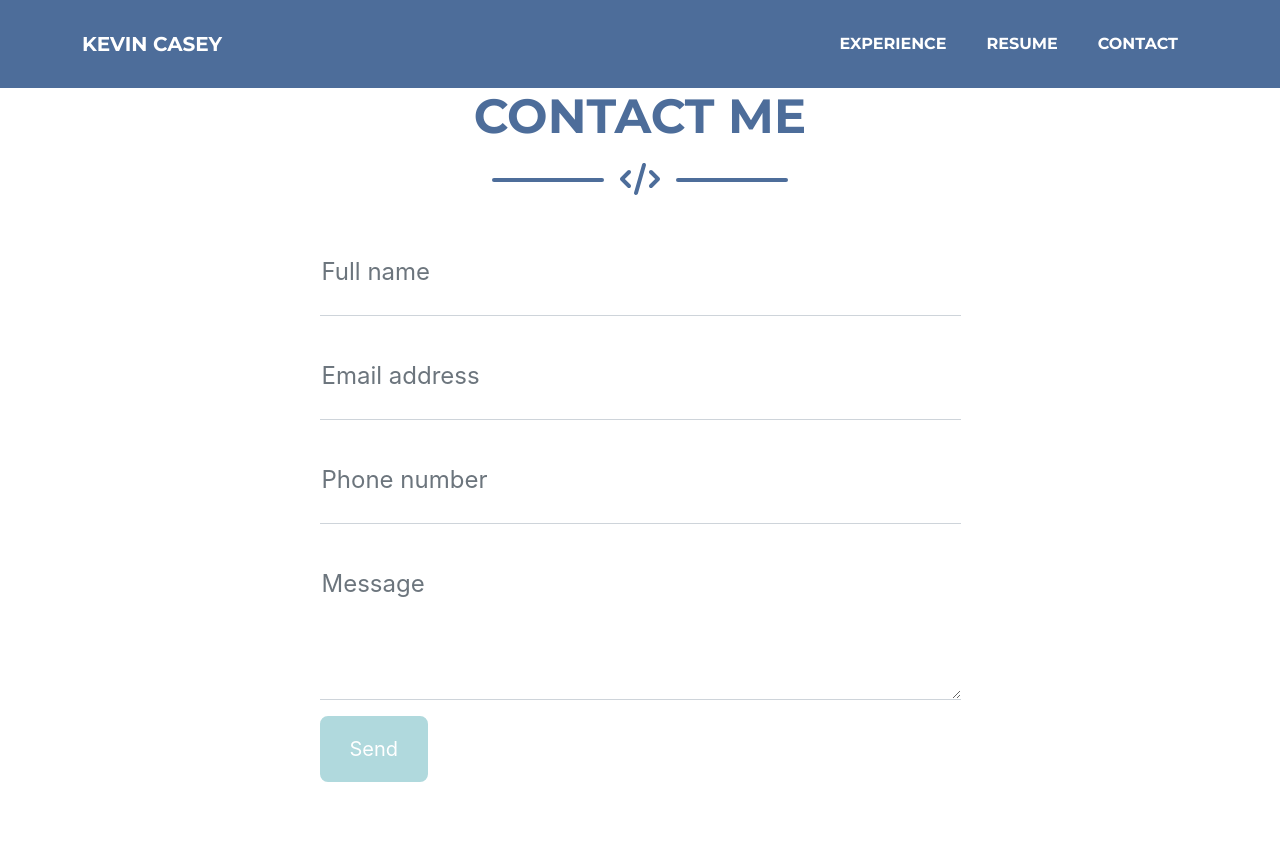
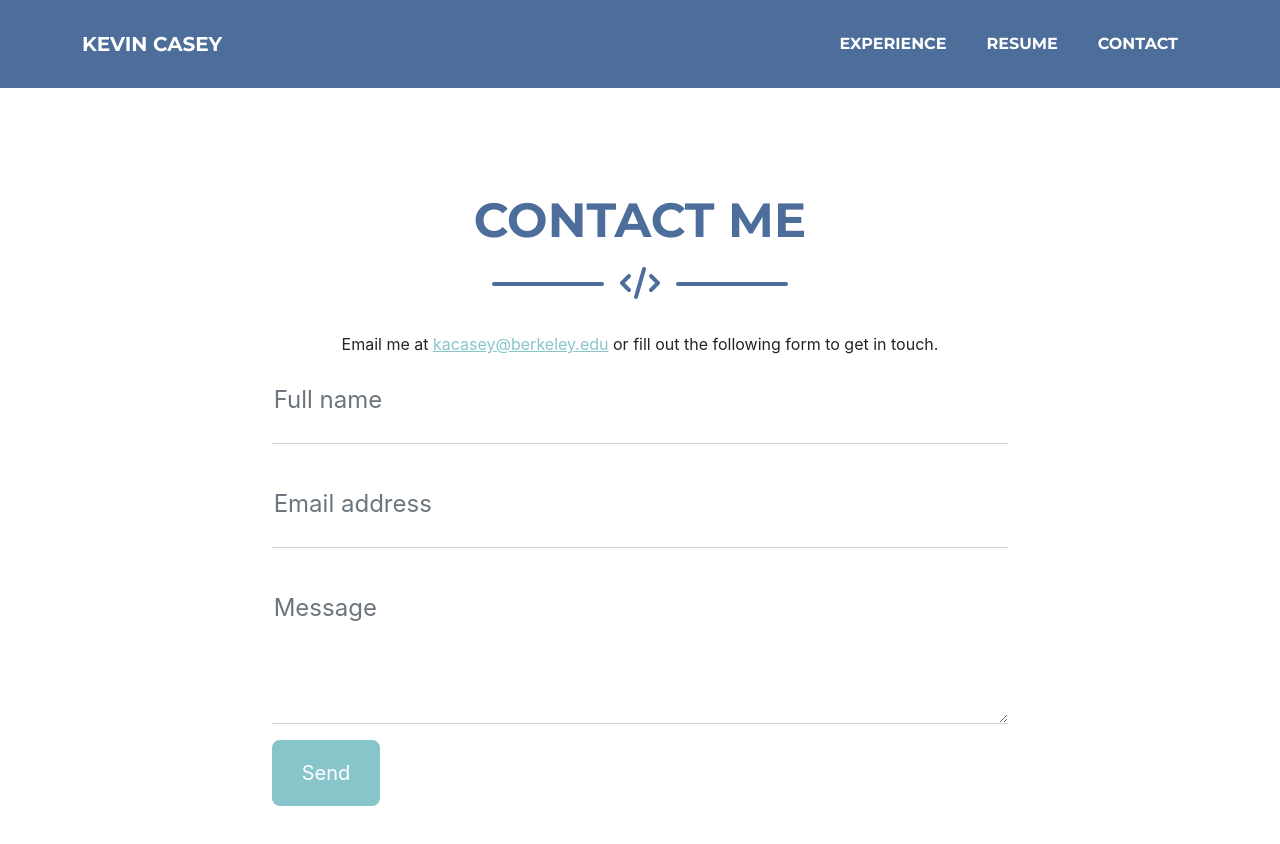
Before and after one commit to kacasey8/kevincasey2, a React (Create React App) app: page /contact in a window 1280 px wide. Shown: the top 844 px of the page. Built offline with nearby package versions, Linux system fonts and the light colour scheme.

Commit message:
wrap  up contact section

```diff
--- a/package.json
+++ b/package.json
@@ -21,7 +21,7 @@
     "node": "20.x"
   },
   "scripts": {
-    "start": "node server/server.js",
+    "start": "react-scripts start",
     "build": "react-scripts build",
     "test": "react-scripts test",
     "eject": "react-scripts eject"
--- a/src/components/Contact.js
+++ b/src/components/Contact.js
@@ -1,11 +1,47 @@
-import React, { useRef} from "react";
+import React, { useRef, useState } from "react";
+import emailjs from "@emailjs/browser";
+import Alert from "react-bootstrap/Alert";
 
 function Contact() {
+  const form = useRef();
+  const [alertAttributes, setAlertAttributes] = useState({
+    visible: false,
+    title: "",
+    msg: "",
+    variant: "",
+  });
+
+  const sendEmail = (e) => {
+    e.preventDefault();
+    emailjs
+      .sendForm(
+        "service_xpsdc4b",
+        "template_e1f34gj",
+        form.current,
+        process.env.REACT_APP_EMAIL_JS_KEY
+      )
+      .then(
+        () => {
+          setAlertAttributes({
+            visible: true,
+            title: "Successfully sent email",
+            msg: "Emailed kacasey@berkeley.edu",
+            variant: "success",
+          });
+        },
+        (error) => {
+          setAlertAttributes({
+            visible: true,
+            title: "Failed to send email",
+            msg: `See error ${error.text} and email kacasey@berkeley.edu`,
+            variant: "danger",
+          });
+        }
+      );
+  };
   return (
     <div>
       <section className="page-section" id="contact">
-        <div className="container">
-          {/* Contact Section Heading*/}
         <h2 className="page-section-heading text-center text-uppercase text-secondary mb-0">
           Contact Me
         </h2>
@@ -17,125 +53,68 @@ function Contact() {
           </div>
           <div className="divider-custom-line"></div>
         </div>
-          {/* Contact Section Form*/}
+        <div className="d-flex align-items-center flex-column">
+          <div>
+            Email me at{" "}
+            <a href="mailto:kacasey@berkeley.edu">kacasey@berkeley.edu</a> or
+            fill out the following form to get in touch.
+          </div>
+        </div>
         <div className="row justify-content-center">
           <div className="col-lg-8 col-xl-7">
-              {/* * * * * * * * * * * * * * * **/}
-              {/* * * SB Forms Contact Form * **/}
-              {/* * * * * * * * * * * * * * * **/}
-              {/* This form is pre-integrated with SB Forms.*/}
-              {/* To make this form functional, sign up at*/}
-              {/* https://startbootstrap.com/solution/contact-forms*/}
-              {/* to get an API token!*/}
-              <form id="contactForm" data-sb-form-api-token="API_TOKEN">
-                {/* Name input*/}
+            <form ref={form} onSubmit={sendEmail}>
               <div className="form-floating mb-3">
                 <input
                   className="form-control"
-                    id="name"
+                  id="from_name"
+                  name="from_name"
                   type="text"
                   placeholder="Enter your name..."
-                    data-sb-validations="required"
+                  required={true}
                 />
-                  <label htmlFor="name">Full name</label>
-                  <div
-                    className="invalid-feedback"
-                    data-sb-feedback="name:required"
-                  >
-                    A name is required.
+                <label htmlFor="from_name">Full name</label>
               </div>
-                </div>
-                {/* Email address input*/}
               <div className="form-floating mb-3">
                 <input
                   className="form-control"
-                    id="email"
+                  id="reply_to"
+                  name="reply_to"
                   type="email"
                   placeholder="name@example.com"
-                    data-sb-validations="required,email"
+                  required={true}
                 />
                 <label htmlFor="email">Email address</label>
-                  <div
-                    className="invalid-feedback"
-                    data-sb-feedback="email:required"
-                  >
-                    An email is required.
               </div>
-                  <div
-                    className="invalid-feedback"
-                    data-sb-feedback="email:email"
-                  >
-                    Email is not valid.
-                  </div>
-                </div>
-                {/* Phone number input*/}
-                <div className="form-floating mb-3">
-                  <input
-                    className="form-control"
-                    id="phone"
-                    type="tel"
-                    placeholder="(123) 456-7890"
-                    data-sb-validations="required"
-                  />
-                  <label htmlFor="phone">Phone number</label>
-                  <div
-                    className="invalid-feedback"
-                    data-sb-feedback="phone:required"
-                  >
-                    A phone number is required.
-                  </div>
-                </div>
-                {/* Message input*/}
               <div className="form-floating mb-3">
                 <textarea
                   className="form-control"
                   id="message"
+                  name="message"
                   type="text"
                   placeholder="Enter your message here..."
                   style={{ height: "10rem" }}
-                    data-sb-validations="required"
+                  required={true}
                 ></textarea>
                 <label htmlFor="message">Message</label>
-                  <div
-                    className="invalid-feedback"
-                    data-sb-feedback="message:required"
+              </div>
+              {alertAttributes.visible ? (
+                <Alert
+                  variant={alertAttributes.variant}
+                  onClose={() =>
+                    setAlertAttributes({ ...alertAttributes, visible: false })
+                  }
+                  dismissible
                 >
-                    A message is required.
-                  </div>
-                </div>
-                {/* Submit success message*/}
-                {/**/}
-                {/* This is what your users will see when the form*/}
-                {/* has successfully submitted*/}
-                <div className="d-none" id="submitSuccessMessage">
-                  <div className="text-center mb-3">
-                    <div className="fw-bolder">Form submission successful!</div>
-                    To activate this form, sign up at
-                    <br />
-                    <a href="https://startbootstrap.com/solution/contact-forms">
-                      https://startbootstrap.com/solution/contact-forms
-                    </a>
-                  </div>
-                </div>
-                {/* Submit error message*/}
-                {/**/}
-                {/* This is what your users will see when there is*/}
-                {/* an error submitting the form*/}
-                <div className="d-none" id="submitErrorMessage">
-                  <div className="text-center text-danger mb-3">
-                    Error sending message!
-                  </div>
-                </div>
-                {/* Submit Button*/}
-                <button
-                  className="btn btn-primary btn-xl disabled"
-                  id="submitButton"
+                  <Alert.Heading>{alertAttributes.title}</Alert.Heading>
+                  <p>{alertAttributes.msg}</p>
+                </Alert>
+              ) : null}
+              <input
+                className="btn btn-primary btn-xl"
                 type="submit"
-                >
-                  Send
-                </button>
+                value="Send"
+              />
             </form>
-            </div>
           </div>
         </div>
       </section>
```
Also changed, not shown: src/components/Toast.js (added, +41 -0 lines), public/css/styles.css, 1 other file (tests, documents, lock files or other folders). Lines whose indentation alone changed are shown as unchanged.
